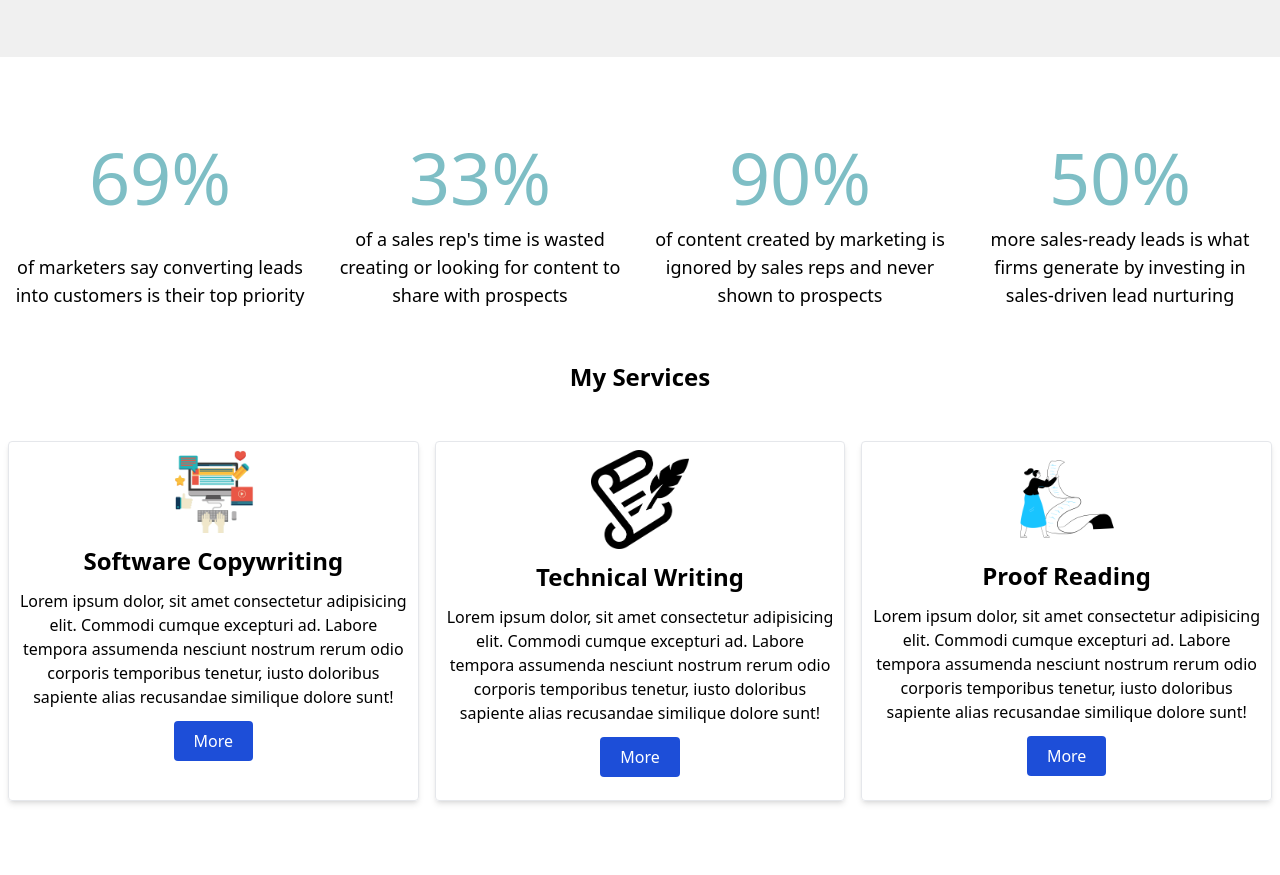
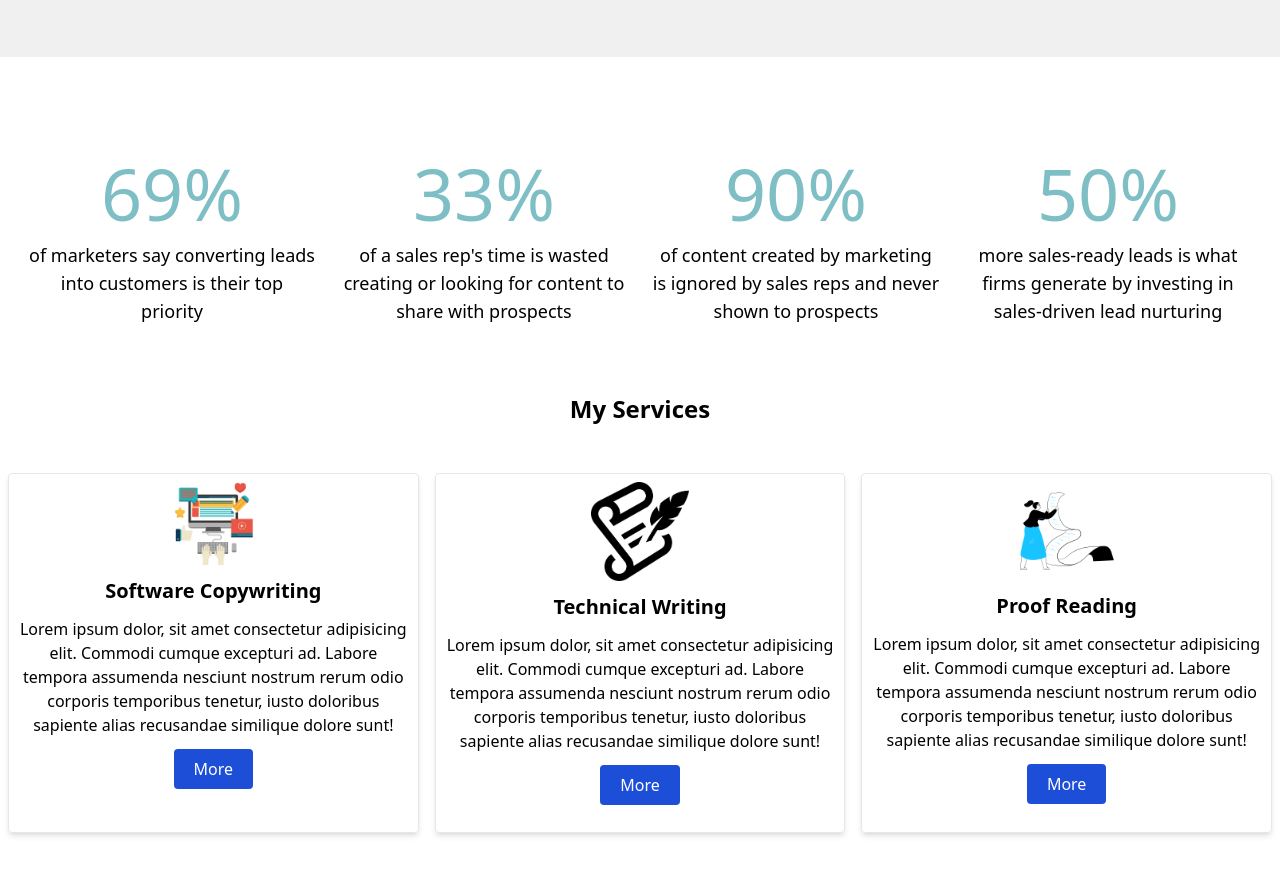
Before and after one commit to SandeSydney/pesh-portfolio, a React (Vite) app: page / in a window 1280 px wide. Shown: the part 1540-2415 px from the top of the page. Built offline with nearby package versions, Linux system fonts and the light colour scheme.

Commit message:
Styled the home component

```diff
--- a/src/components/Homepage.jsx
+++ b/src/components/Homepage.jsx
@@ -31,7 +31,7 @@ function Homepage() {
             </section>
 
             <section className='container mx-auto py-8 min-h-screen bg-white'>
-                <div className="grid grid-cols-1 md:grid-cols-2 xl:grid-cols-4 my-10">
+                <div className="grid grid-cols-1 md:grid-cols-2 xl:grid-cols-4 my-10 p-4">
                     <div className='flex flex-col m-1 h-[20] items-center justify-between text-center space-y-3 p-2'>
                         <p className="text-7xl text-[#7ebec5]"><span className='percentage' data-value="69">0</span>%</p>
                         <p className='text-lg'>
@@ -61,19 +61,19 @@ function Homepage() {
                 <div className="grid grid-cols-1 md:grid-cols-3 my-10">
                     <div className="border shadow-md rounded p-2 flex flex-col m-2 h-fit md:h-[45vh] items-center space-y-3">
                         <img className='h-30%] w-[25%]' src={techwriting} alt="" />
-                        <p className='text-2xl'><b>Software Copywriting</b></p>
+                        <p className='text-xl'><b>Software Copywriting</b></p>
                         <p className='text-center'>Lorem ipsum dolor, sit amet consectetur adipisicing elit. Commodi cumque excepturi ad. Labore tempora assumenda nesciunt nostrum rerum odio corporis temporibus tenetur, iusto doloribus sapiente alias recusandae similique dolore sunt!</p>
                         <button className='bg-blue-700 hover:bg-blue-500 px-5 py-2 text-white rounded'>More</button>
                     </div>
                     <div className="border shadow-md rounded p-2 flex flex-col m-2 h-fit md:h-[45vh] items-center space-y-3">
                         <img className='h-30%] w-[25%]' src={copywriter} alt="" />
-                        <p className='text-2xl'><b>Technical Writing</b></p>
+                        <p className='text-xl'><b>Technical Writing</b></p>
                         <p className='text-center'>Lorem ipsum dolor, sit amet consectetur adipisicing elit. Commodi cumque excepturi ad. Labore tempora assumenda nesciunt nostrum rerum odio corporis temporibus tenetur, iusto doloribus sapiente alias recusandae similique dolore sunt!</p>
                         <button className='bg-blue-700 hover:bg-blue-500 px-5 py-2 text-white rounded'>More</button>
                     </div>
                     <div className="border shadow-md rounded p-2 flex flex-col m-2 h-fit md:h-[45vh] items-center space-y-3">
                         <img className='h-30%] w-[25%]' src={proofreading} alt="" />
-                        <p className='text-2xl'><b>Proof Reading</b></p>
+                        <p className='text-xl'><b>Proof Reading</b></p>
                         <p className='text-center'>Lorem ipsum dolor, sit amet consectetur adipisicing elit. Commodi cumque excepturi ad. Labore tempora assumenda nesciunt nostrum rerum odio corporis temporibus tenetur, iusto doloribus sapiente alias recusandae similique dolore sunt!</p>
                         <button className='bg-blue-700 hover:bg-blue-500 px-5 py-2 text-white rounded'>More</button>
                     </div>
```
